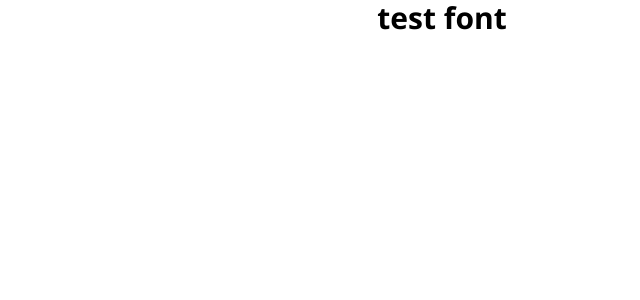
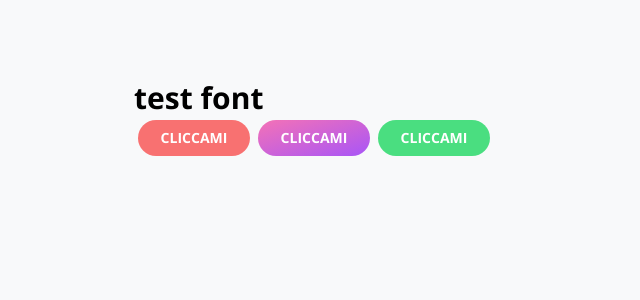
Before and after one commit to N1C0-95/Grocery-List, a React (Vite) app in the folder Grocery-List/: page / in a window 1280 px wide. Shown: the top 300 px of the page, without its empty margins (198-838 px from the left). Built offline with nearby package versions, Linux system fonts and the light colour scheme.

Commit message:
add config tailwind, base style, fonts

```diff
--- a/Grocery-List/src/App.tsx
+++ b/Grocery-List/src/App.tsx
@@ -1,13 +1,16 @@
 function App() {
   return (
     <>
-    <div className="flex justify-center">
+    <div className="page-sm ">
 
 
       <p className="text-3xl font-bold">
         test font
       </p>
 
+      <button className="btn error">cliccami</button>
+      <button className="btn primary">cliccami</button>
+      <button className="btn success">cliccami</button>
       </div>
     </>
   )
--- a/Grocery-List/src/index.css
+++ b/Grocery-List/src/index.css
@@ -1,3 +1,38 @@
 @tailwind base;
 @tailwind components;
 @tailwind utilities;
+
+html, body {
+  background-color: #f8f9fa;
+}
+
+li{
+  @apply list-none
+}
+
+.page{
+  @apply max-w-screen-lg pt-20 px-3 mx-auto
+}
+
+.page-sm{
+  @apply max-w-screen-sm pt-20 px-3 mx-auto
+}
+
+
+/*
+  button
+*/
+.btn{
+  @apply px-5 py-2 w-28 m-1 font-bold text-center text-sm uppercase transition-all
+  rounded-full cursor-pointer hover:scale-105 hover:shadow-sm
+}
+.btn.primary{
+  @apply text-white bg-gradient-to-tl from-purple-500 to-pink-400
+  hover:bg-gradient-to-tl hover:from-purple-700 hover:to-pink-500
+}
+.btn.success{
+  @apply bg-green-400 hover:bg-green-600 text-white
+}
+.btn.error{
+  @apply bg-red-400 hover:bg-red-500 text-white
+}
```
